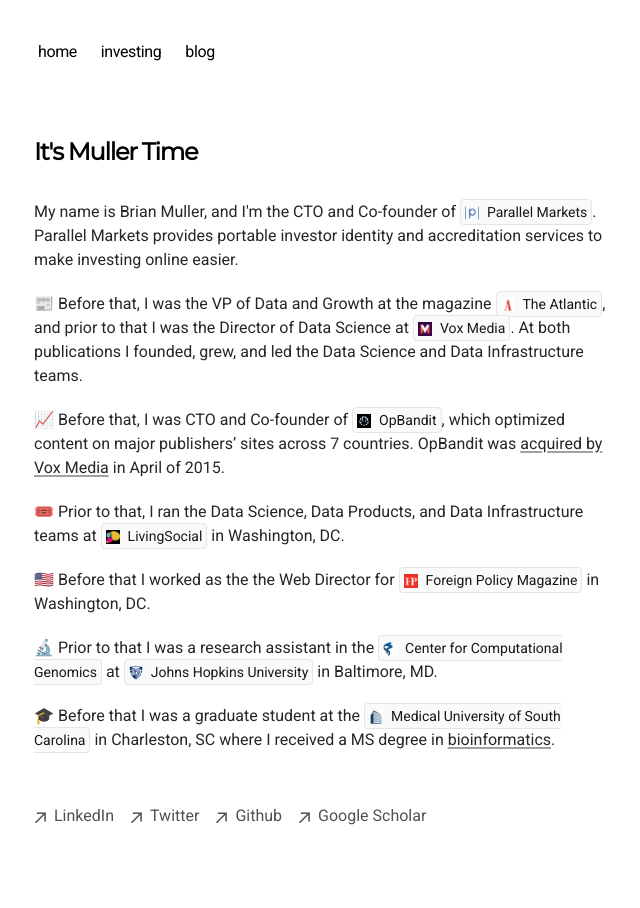
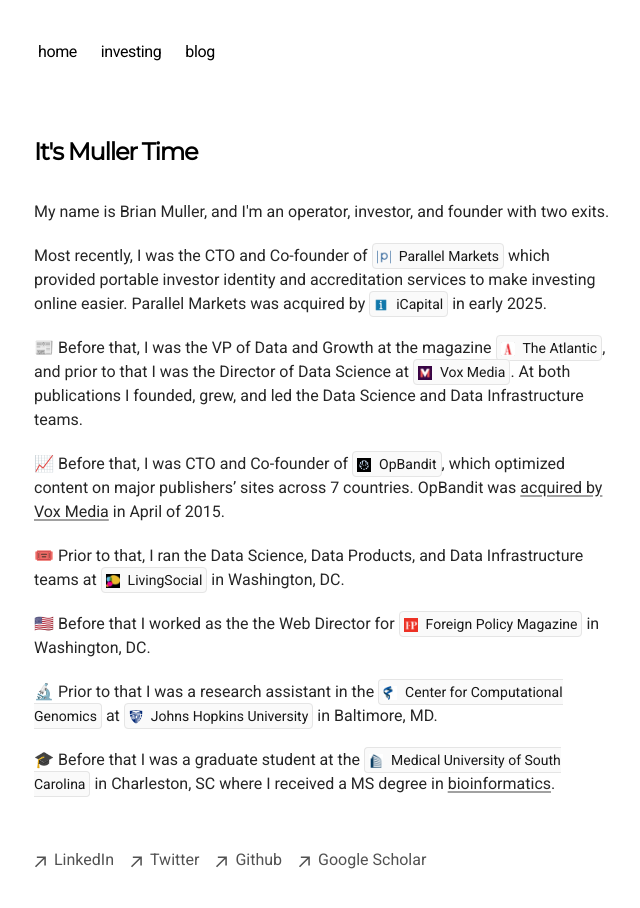
Before and after one commit to bmuller/bmuller.wft, a Next.js app: page / in a window 1280 px wide. Shown: the top 908 px of the page, without its empty margins (318-958 px from the left). Built offline with nearby package versions, Linux system fonts and the light colour scheme.

Commit message:
Update status

```diff
--- a/app/page.tsx
+++ b/app/page.tsx
@@ -6,11 +6,18 @@
     <Heading>It's Muller Time</Heading>
     <div className='prose prose-neutral dark:prose-invert'>
       <p>
-        {`My name is Brian Muller, and I'm the CTO and Co-founder of `}
+        {`My name is Brian Muller, and I'm an operator, investor, and founder with two exits.`}
+      </p>
+      <p>
+        {`Most recently, I was the CTO and Co-founder of `}
         <BadgeLink href='https://parallelmarkets.com' imgSrc='/logos/parallel.png'>
           Parallel Markets
         </BadgeLink>
-        {`. Parallel Markets provides portable investor identity and accreditation services to make investing online easier.`}
+        {` which provided portable investor identity and accreditation services to make investing online easier. Parallel Markets was acquired by `}
+        <BadgeLink href='https://icapital.com' imgSrc='/logos/icapital.png'>
+          iCapital
+        </BadgeLink>
+        {` in early 2025.`}
       </p>
     </div>
     <div className='prose prose-neutral dark:prose-invert'>
```
Also changed, not shown: public/logos/icapital.png (added).
